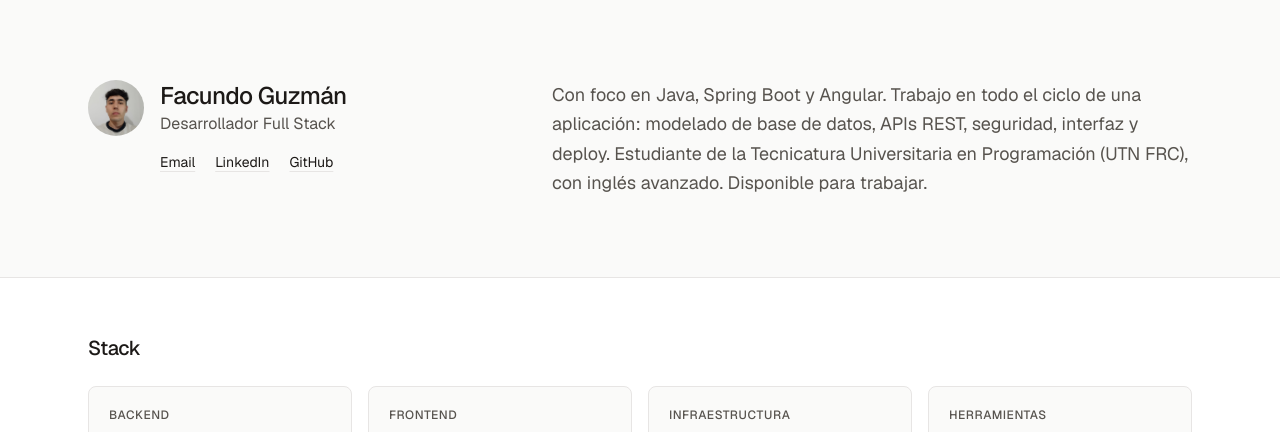
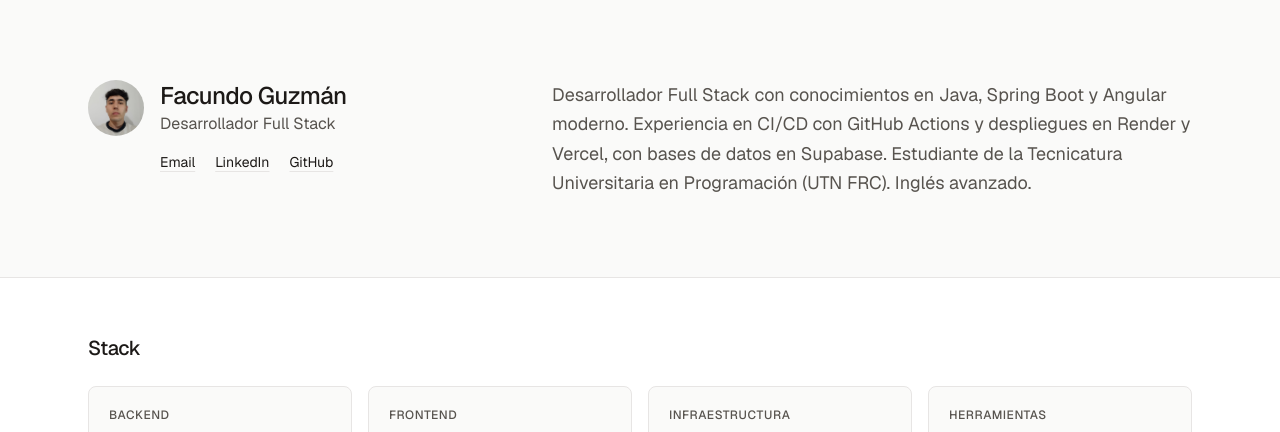
Before and after one commit to 405091-GUZMAN/Web-Portfolio, a website built with Vite: page index.html in a window 1280 px wide. Shown: the top 432 px of the page. Built offline with nearby package versions, Linux system fonts and the light colour scheme.

Commit message:
Nueva descripción
Co-Authored-By: Claude Opus 5.5 <noreply@anthropic.com>
Claude-Session: https://claude.ai/code/session_01EEfUMKmjWpttdom12cXLTB

```diff
--- a/index.html
+++ b/index.html
@@ -40,7 +40,7 @@
           </div>
         </div>
       </div>
-      <p class="text-base leading-relaxed text-muted sm:text-lg">Con foco en Java, Spring Boot y Angular. Trabajo en todo el ciclo de una aplicación: modelado de base de datos, APIs REST, seguridad, interfaz y deploy. Estudiante de la Tecnicatura Universitaria en Programación (UTN FRC), con inglés avanzado. Disponible para trabajar.</p>
+      <p class="text-base leading-relaxed text-muted sm:text-lg">Desarrollador Full Stack con conocimientos en Java, Spring Boot y Angular moderno. Experiencia en CI/CD con GitHub Actions y despliegues en Render y Vercel, con bases de datos en Supabase. Estudiante de la Tecnicatura Universitaria en Programación (UTN FRC). Inglés avanzado.</p>
     </div>
   </section>
 
```
